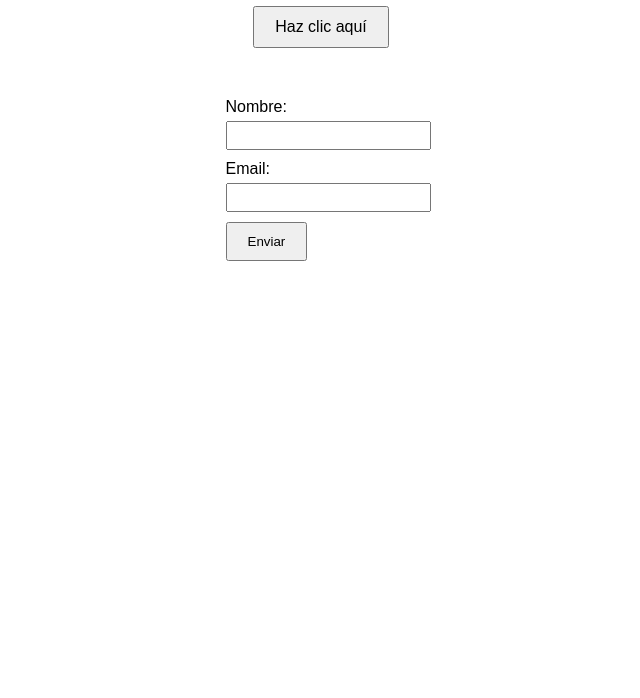
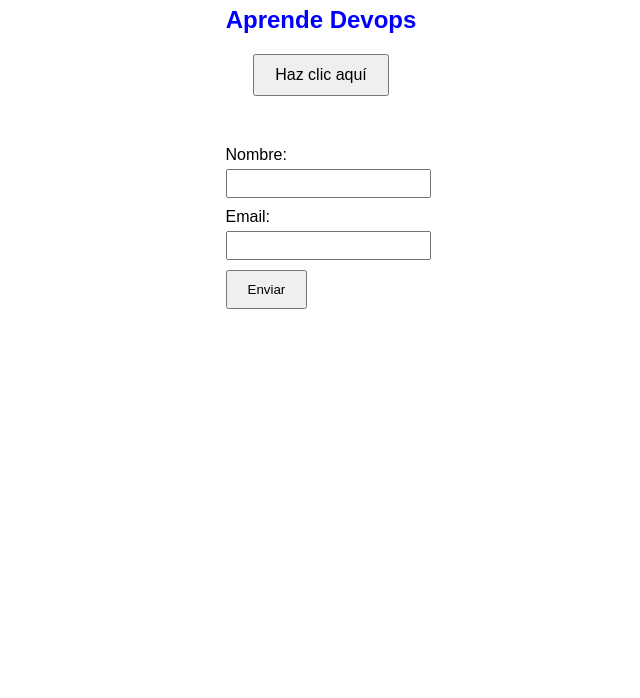
Before and after one commit to tiggerfire/mi_app_web_gitflow, a plain HTML site: page index.html in a window 1280 px wide. Shown: the part 102-800 px from the top of the page, without its empty margins (319-959 px from the left). Drawn offline with Linux system fonts and the light colour scheme.

Commit message:
Preparar version 1.0.0

```diff
--- a/index.html
+++ b/index.html
@@ -10,6 +10,7 @@
 </head>
 <body>
     <h1>Suscribete al mundo Ferchichi</h1>
+    <h2>Aprende Devops</h2>
     <button id="btnClick">Haz clic aquí</button>
     <p id="output"></p>
     <form id="contactForm">
--- a/script.js
+++ b/script.js
@@ -3,7 +3,7 @@ document.getElementById('btnClick').addEventListener('click', function() {
 });
 
 
-//Este es un metodo
+//Este es un metodo, suscribete al mundo Ferchichi
 document.getElementById('contactForm').addEventListener('submit', function(event) {
     event.preventDefault();
     var name = document.getElementById('name').value;
--- a/styles.css
+++ b/styles.css
@@ -6,6 +6,10 @@ body {
 
 h1 {
     color: #333;
+}
+
+h2{
+    color: blue;
 }
 
 button {
```
